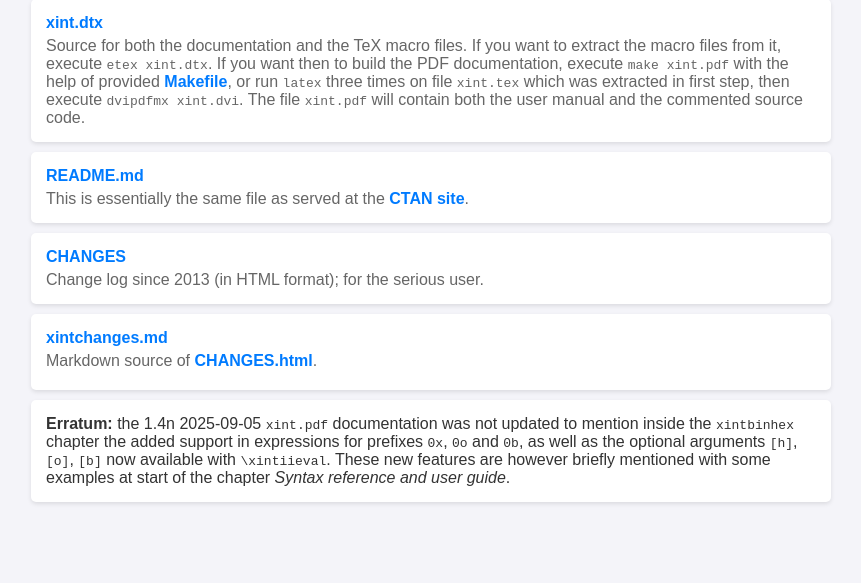
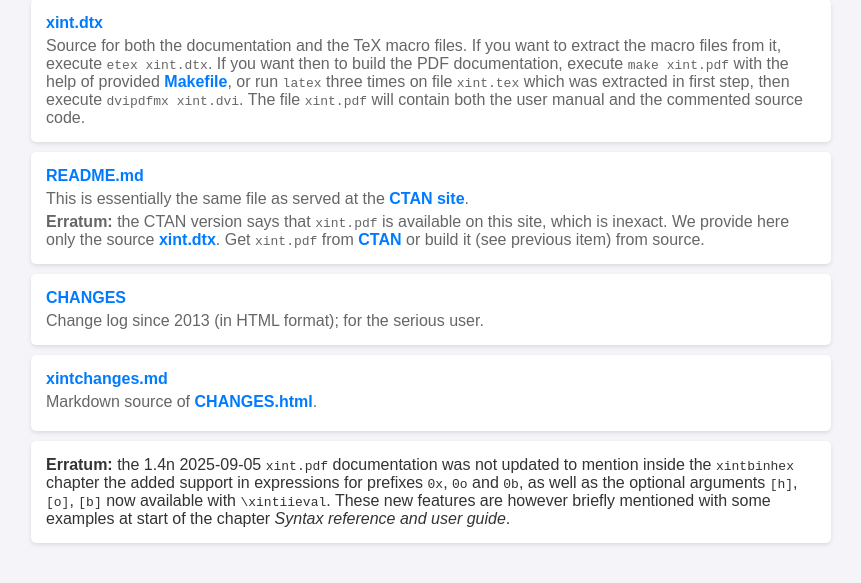
Before and after one commit to jfbu/xint, a plain HTML site: page index.html in a window 1280 px wide. Shown: the part 93-676 px from the top of the page, without its empty margins (209-1070 px from the left). Drawn offline with Linux system fonts and the light colour scheme.

Commit message:
Mention that the CTAN README.md erroneously says xint.pdf is here too

```diff
--- a/index.html
+++ b/index.html
@@ -107,6 +107,12 @@
                 <p>This is essentially the same file as served at
                 the <a href="https://ctan.org/tex-archive/macros/generic/xint">CTAN
                 site</a>.</p>
+                <p><strong>Erratum:</strong> the CTAN version says
+                that <code>xint.pdf</code> is available on this site, which is
+                inexact.  We provide here only the source <a href="xint.dtx"
+                target="_blank">xint.dtx</a>.  Get <code>xint.pdf</code>
+                from <a href="https://ctan.org/pkg/xint">CTAN
+                 </a> or build it (see previous item) from source.</p>
             <li class="file-item">
                 <a href="CHANGES.html" target="_blank">CHANGES</a>
                 <p>Change log since 2013 (in HTML format); for the serious user.</p>
```
Also changed, not shown: 1 other file.
